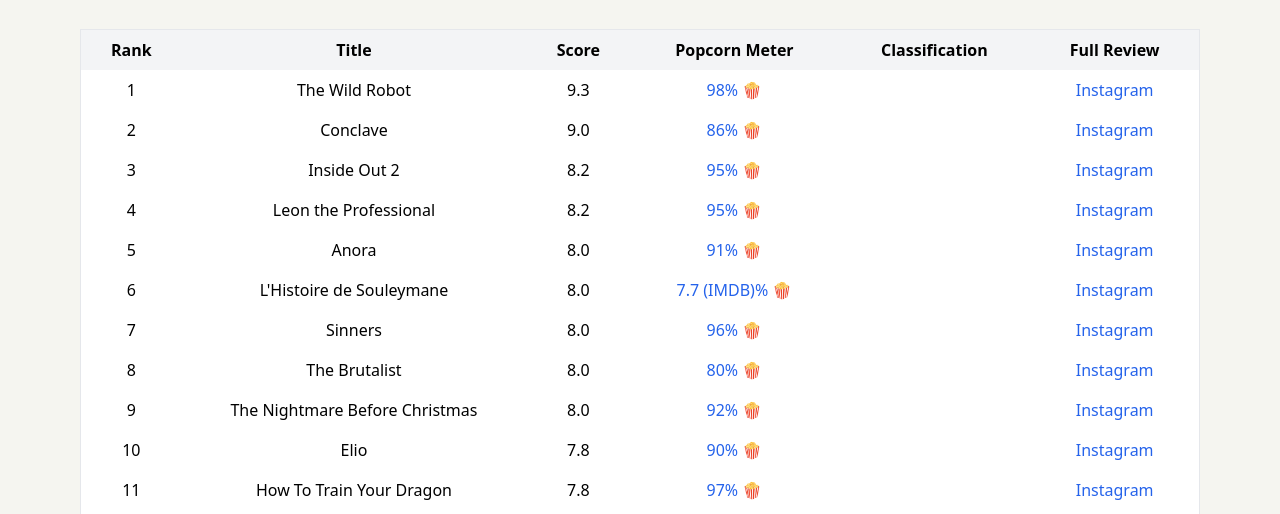
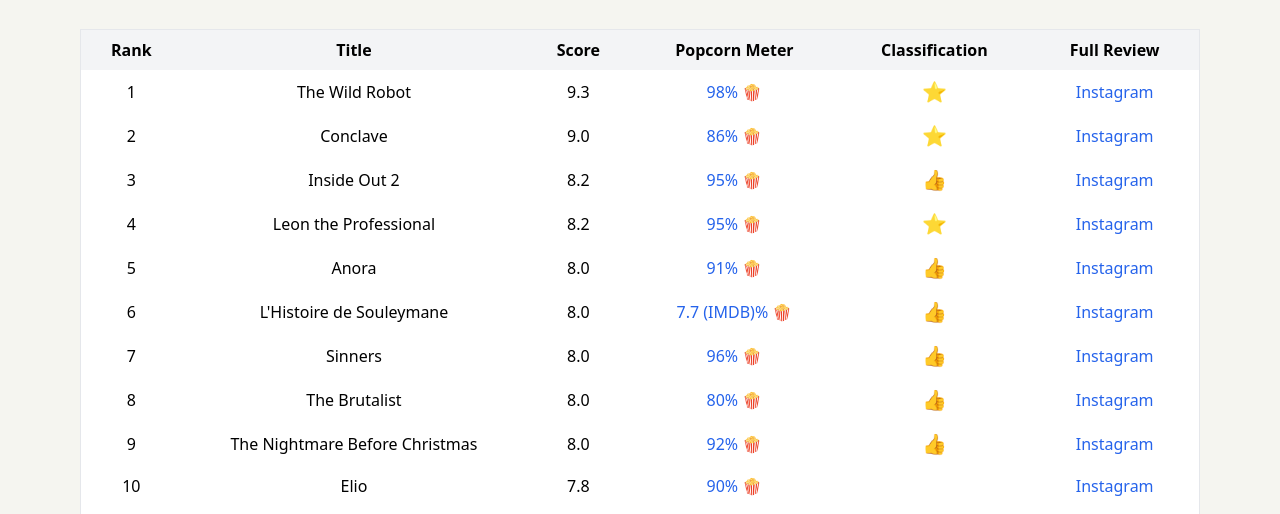
Before and after one commit to rojoflash/dummies-leaderboard, a plain HTML site: page index.html in a window 1280 px wide. Shown: the part 259-773 px from the top of the page. Drawn offline with nearby package versions, Linux system fonts and the light colour scheme.

Commit message:
index.html

```diff
--- a/index.html
+++ b/index.html
@@ -100,8 +100,8 @@
           const tbody = document.getElementById(tableBodyId);
           data.forEach((row, i) => {
             let icon = '';
-            if (row.favorite === 'true') icon = '⭐';
-            else if (row.recommended === 'true') icon = '👍';
+            if (row.favorite === 'TRUE') icon = '⭐';
+            else if (row.recommended === 'TRUE') icon = '👍';
 
             const tr = document.createElement('tr');
             tr.className = 'text-center hover:bg-gray-50';
```
